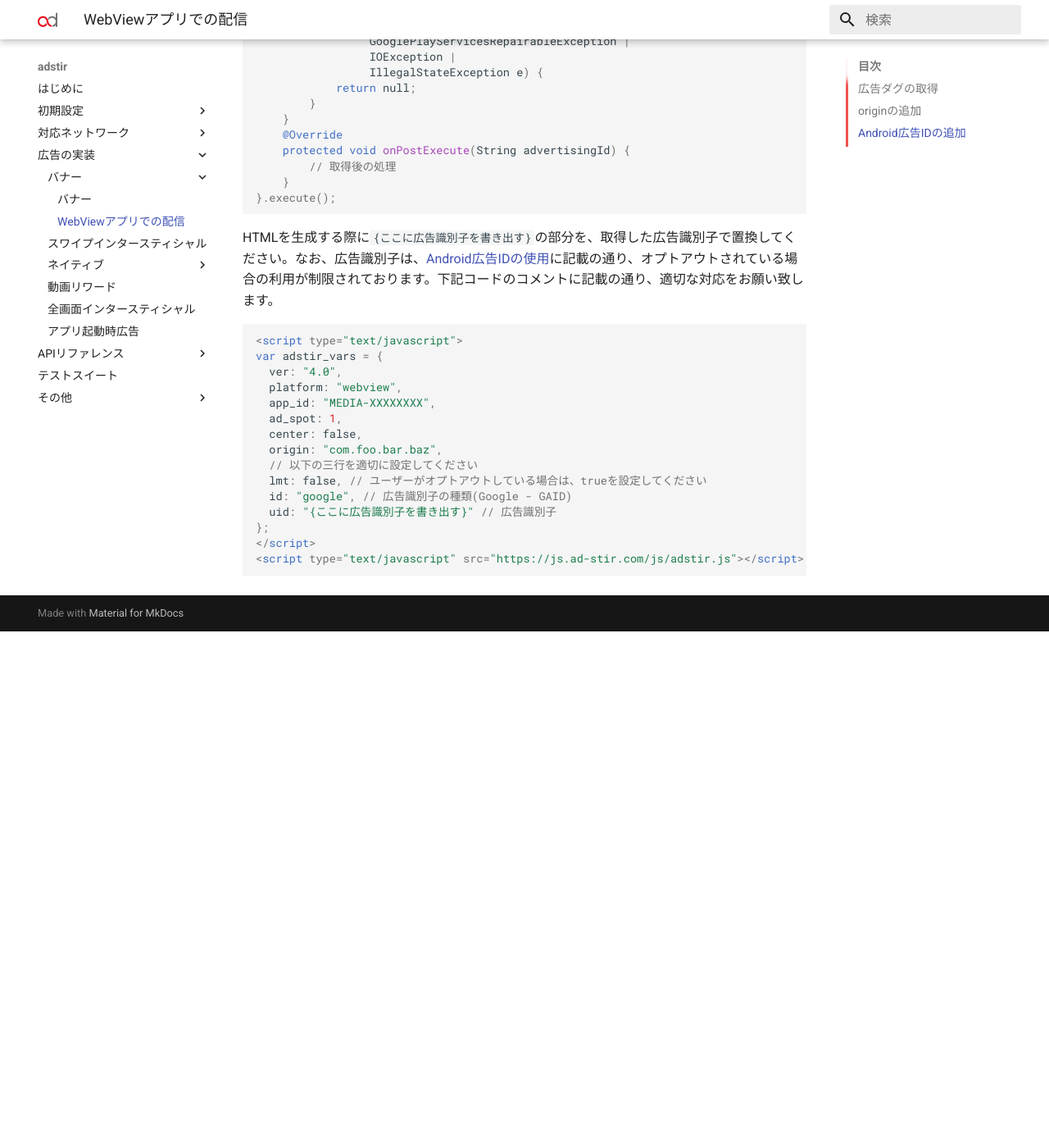
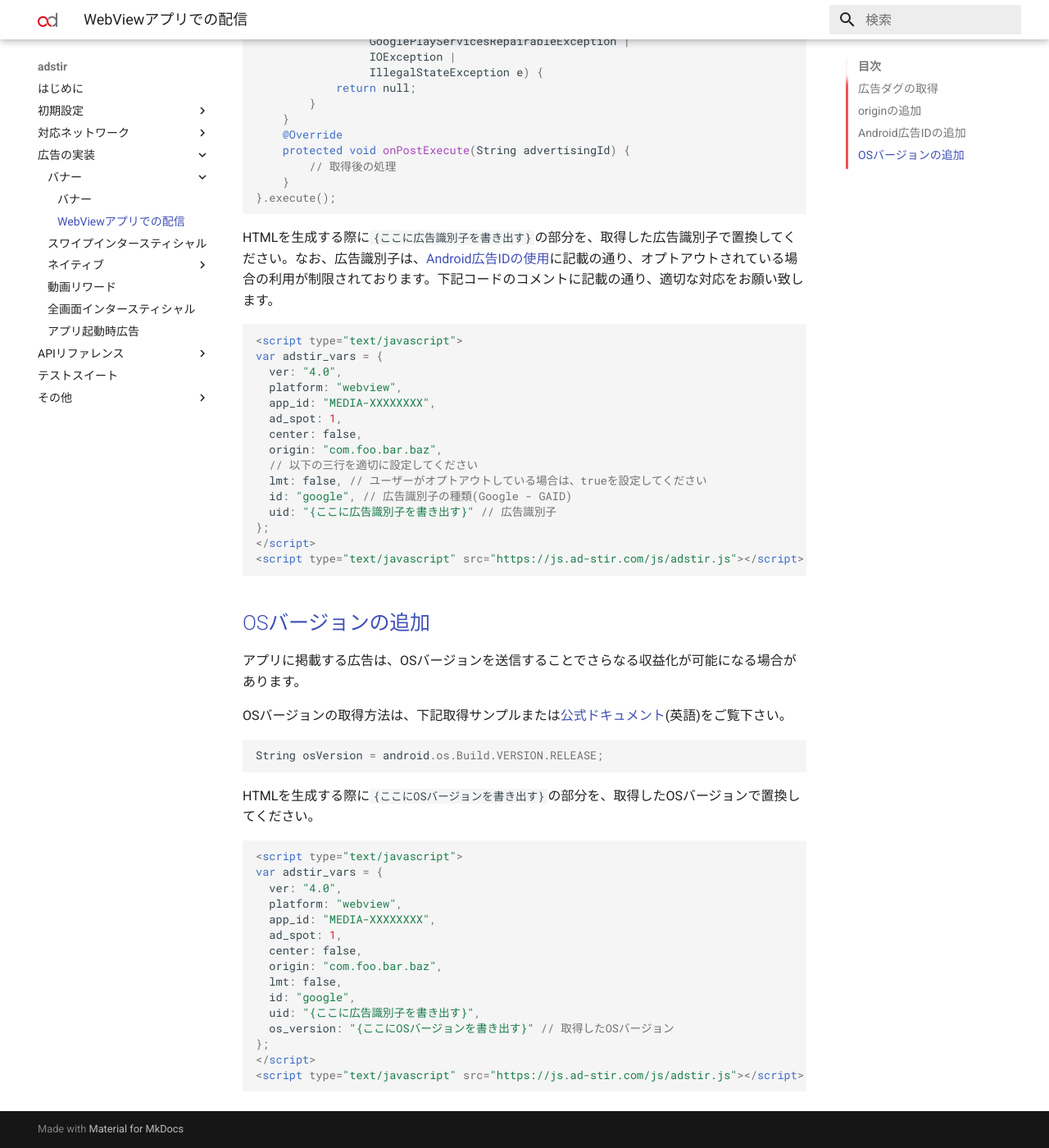
Before and after one commit to united-adstir/android-sdk-docs, an MkDocs documentation site: the page built from docs/adstir/ad/banner/webview.md, in a window 1280 px wide and 1400 px high, scrolled down 1837 px. Shown: the whole window at 82% size. Built offline with MkDocs 1.6.1 and Material for MkDocs 9.7.7, drawn with Linux system fonts in a browser that asks for light colours; the version menu is left out; before the commit the page ends 2607 px from its top, so only the background shows below that.

Commit message:
webviewの設定にos_versionを追記

````diff
--- a/docs/adstir/ad/banner/webview.md
+++ b/docs/adstir/ad/banner/webview.md
@@ -91,3 +91,33 @@ var adstir_vars = {
 </script>
 <script type="text/javascript" src="https://js.ad-stir.com/js/adstir.js"></script>
 ```
+
+## OSバージョンの追加
+
+アプリに掲載する広告は、OSバージョンを送信することでさらなる収益化が可能になる場合があります。
+
+OSバージョンの取得方法は、下記取得サンプルまたは[公式ドキュメント](https://developer.android.com/reference/android/os/Build.VERSION#RELEASE)(英語)をご覧下さい。
+
+```java
+String osVersion = android.os.Build.VERSION.RELEASE;
+```
+
+HTMLを生成する際に`{ここにOSバージョンを書き出す}`の部分を、取得したOSバージョンで置換してください。
+
+```HTML
+<script type="text/javascript">
+var adstir_vars = {
+  ver: "4.0",
+  platform: "webview",
+  app_id: "MEDIA-XXXXXXXX",
+  ad_spot: 1,
+  center: false,
+  origin: "com.foo.bar.baz",
+  lmt: false,
+  id: "google",
+  uid: "{ここに広告識別子を書き出す}",
+  os_version: "{ここにOSバージョンを書き出す}" // 取得したOSバージョン
+};
+</script>
+<script type="text/javascript" src="https://js.ad-stir.com/js/adstir.js"></script>
+```
````
Also changed, not shown: docs/adstir/ad/native/native_banner.md (+33 -0 lines).
